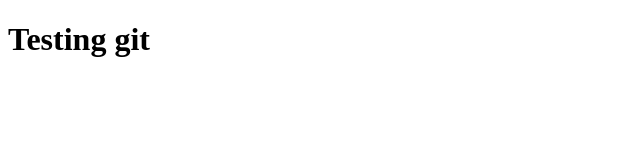
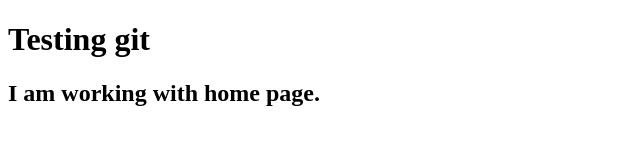
Before and after one commit to abdurrahaman4363/end-game-practice-1, a plain HTML site: page index.html in a window 1280 px wide. Shown: the whole page, without its empty margins (0-640 px from the left). Drawn offline with Linux system fonts and the light colour scheme.

Commit message:
create a home page

```diff
--- a/index.html
+++ b/index.html
@@ -1,12 +1,19 @@
 <!DOCTYPE html>
 <html lang="en">
+
 <head>
     <meta charset="UTF-8">
     <meta http-equiv="X-UA-Compatible" content="IE=edge">
     <meta name="viewport" content="width=device-width, initial-scale=1.0">
     <title>End Game Project</title>
 </head>
+
 <body>
+
     <h1>Testing git</h1>
+    <div>
+        <h2>I am working with home page.</h2>
+    </div>
 </body>
+
 </html>
```
